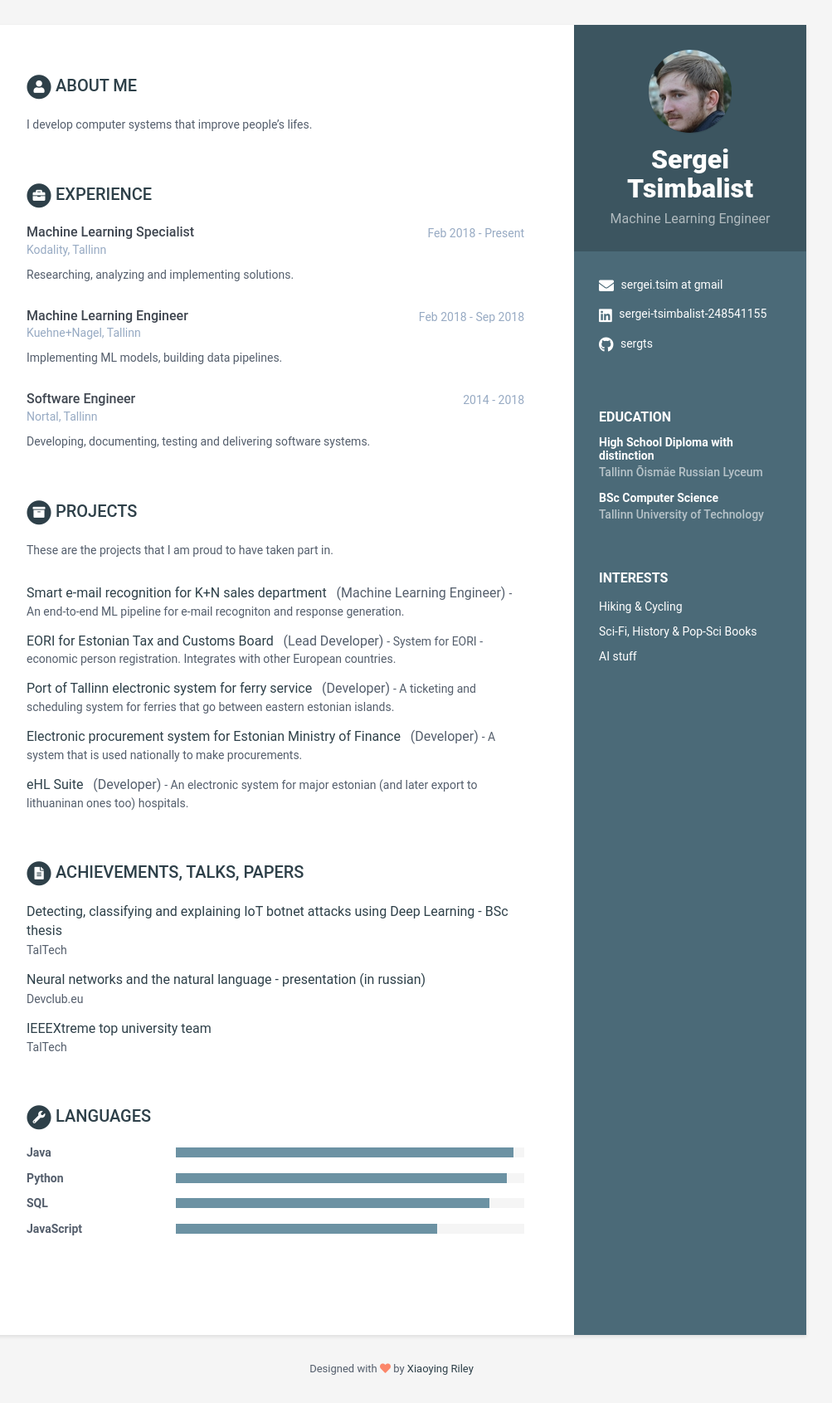
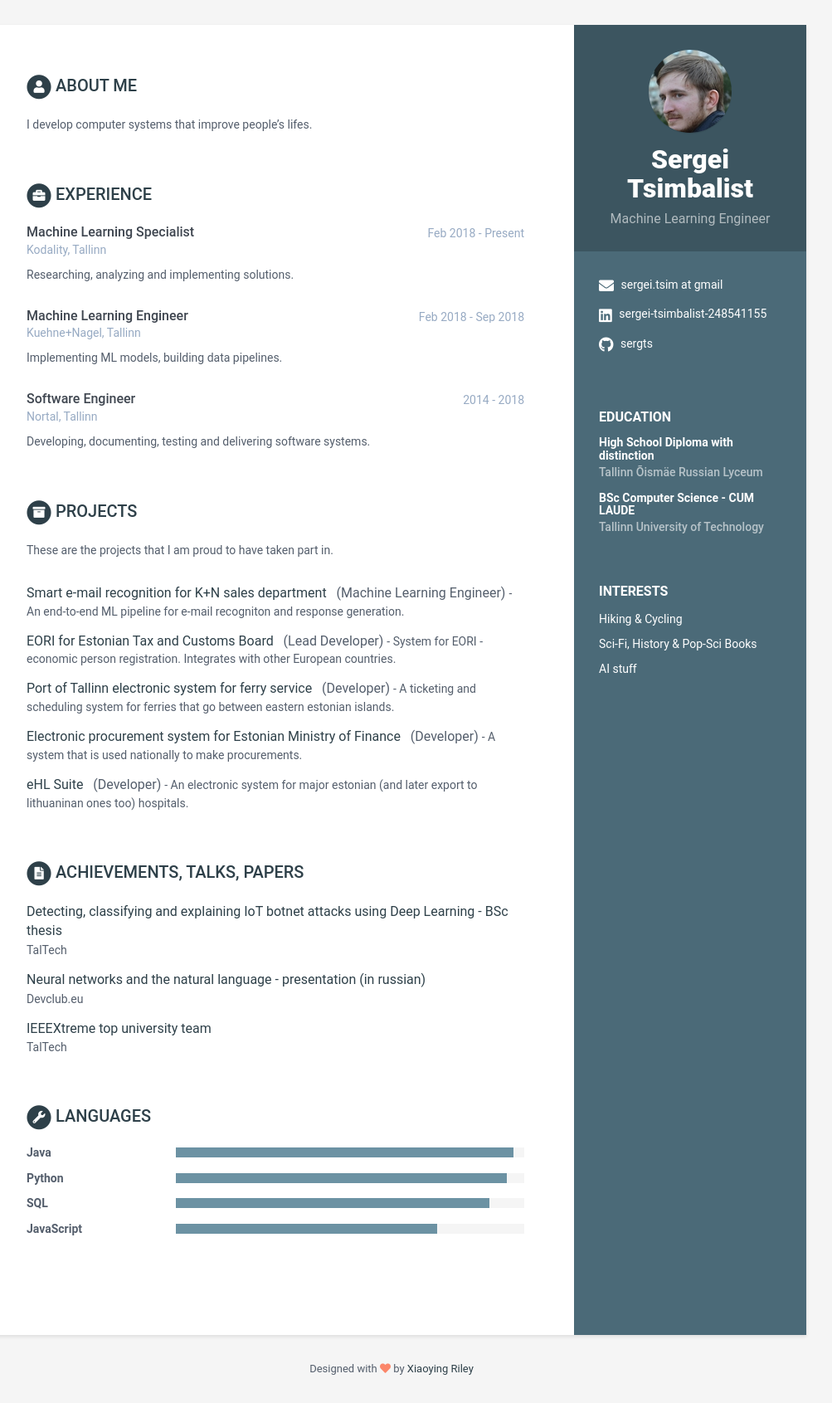
Before and after one commit to sergts/sergts.github.io, a Jekyll site: the page built from index.html, in a window 1280 px wide. Shown: the whole page at 83% size, without its empty margins (168-1171 px from the left). Built offline with Jekyll 4.4.1, drawn with Linux system fonts in a browser that asks for light colours.

Commit message:
Update data.yml

```diff
--- a/_data/data.yml
+++ b/_data/data.yml
@@ -43,7 +43,7 @@ education:
       university: Tallinn Õismäe Russian Lyceum
       time:
       details: |
-    - degree: BSc Computer Science
+    - degree: BSc Computer Science - CUM LAUDE
       university: Tallinn University of Technology
       time:
       details: |
```
